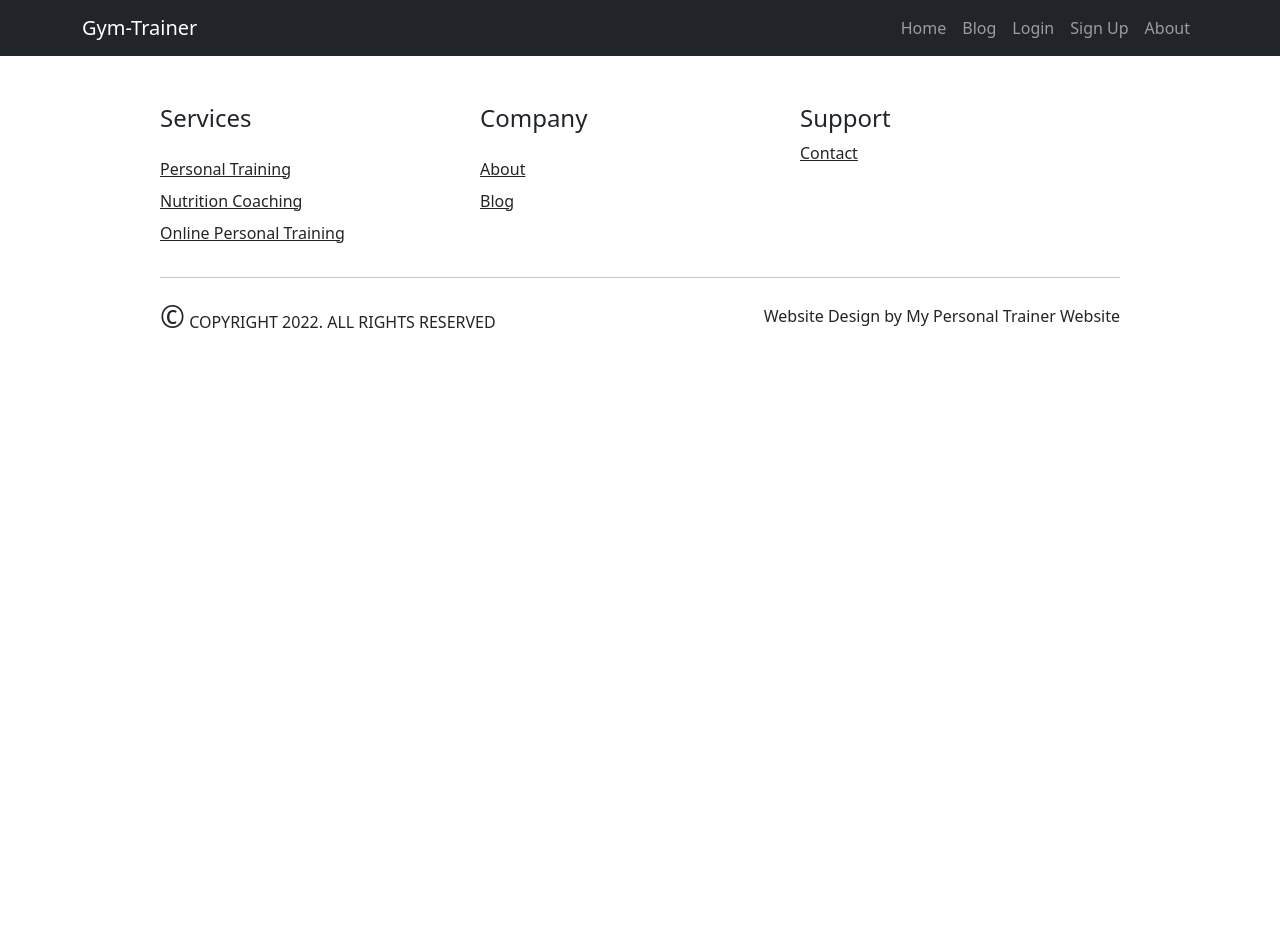
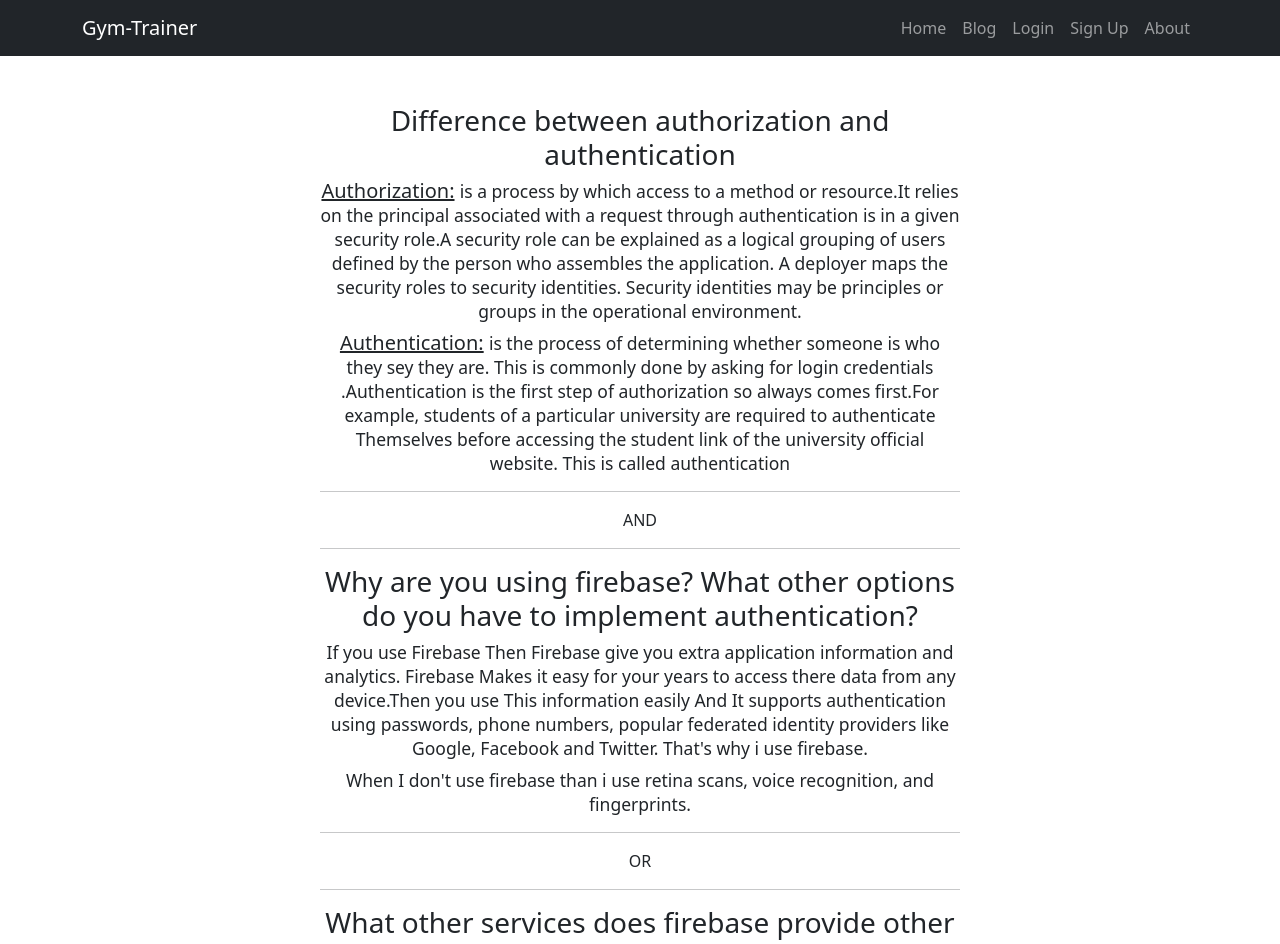
Before and after one commit to Tanjinhossain1/specital-gym-trainer, a React (Create React App) app: page /blog in a window 1280 px wide. Shown: the top 944 px of the page. Before the commit the page ends 800 px from the top, so only its background shows below. Built offline with nearby package versions, Linux system fonts and the light colour scheme; no server answers.

Commit message:
blog page or about page done

```diff
--- a/src/App.js
+++ b/src/App.js
@@ -11,6 +11,8 @@ import LifeTransformCheckout from './Pages/Home/LifeTransformCheckout/LifeTransf
 import SignUp from './Pages/Login/SignUp/SignUp';
 import Login from './Pages/Login/Login/Login';
 import RequireAuth from './Pages/RequireAuth/RequireAuth';
+import Blog from './Pages/Blog/Blog';
+import About from './Pages/About/About';
 
 function App() {
   return (
@@ -19,28 +21,35 @@ function App() {
       <Routes>
         <Route path='/' element={<Home></Home>}></Route>
         <Route path='/home' element={<Home></Home>}></Route>
+        <Route path='/login' element={<Login></Login>}></Route>
+        <Route path='/signup' element={<SignUp></SignUp>}></Route>
+        <Route path='/blog' element={<Blog></Blog>}></Route>
+        <Route path='/about' element={<About></About>}></Route>
+
         <Route path='/accountAbilityCheckout' element={
           <RequireAuth>
             <AccountabilityCheckedOut></AccountabilityCheckedOut>
           </RequireAuth>
         }></Route>
+
         <Route path='/fastTrackDetail' element={
           <RequireAuth>
             <FastTrackDetail></FastTrackDetail>
           </RequireAuth>
         }></Route>
+
         <Route path='/ultimateDetail' element={<RequireAuth>
           <UltimateDetail></UltimateDetail>
         </RequireAuth>}></Route>
+
         <Route path='/lifeTransformCheckout' element={
           <RequireAuth>
             <LifeTransformCheckout></LifeTransformCheckout>
           </RequireAuth>
         }></Route>
-        <Route path='/login' element={<Login></Login>}></Route>
-        <Route path='/signup' element={<SignUp></SignUp>}></Route>
 
       </Routes>
+
       <Footer></Footer>
     </div>
   );
--- /dev/null
+++ b/src/Pages/About/About.css
@@ -0,0 +1,6 @@
+.about-container{
+    display: grid;
+    grid-template-columns: repeat(2, 1fr);
+    align-items: center;
+    margin-bottom: 250px;
+}
--- /dev/null
+++ b/src/Pages/About/About.js
@@ -0,0 +1,20 @@
+import React from 'react';
+import './About.css';
+const About = () => {
+    return (
+        <div>
+
+            <div className='about-container w-75 mx-auto'>
+                <div className=''>
+                    <h1>TANJIN HOSSAIN</h1>
+                    <p>Hi My name is Tanjin Hossain and i want to become a web developer.It's my First and last goal. And i give my best i will give the time and fully hard work. every day i will practice more and more and every day i manage my time and give priority on this and also next six month i will give fully time practice and learning and become a great full web developer.and every day i will give minimum 10 hour. Or i pray for it on my dream. </p>
+                </div>
+                <div className='w-50 mx-auto'>
+                    <img className='w-50' src="https://i.ibb.co/1LHZ1jJ/tanjin-removebg-preview.png" alt="" />
+                </div>
+            </div>
+        </div>
+    );
+};
+
+export default About;
--- /dev/null
+++ b/src/Pages/Blog/Blog.js
@@ -0,0 +1,25 @@
+import React from 'react';
+
+const Blog = () => {
+    return (
+        <div className='text-center mt-5 w-50 mx-auto mb-5'>
+            <h3>Difference between authorization and authentication</h3>
+            <h5><span className='text-decoration-underline'>Authorization:</span> <small> is a process by which access to a method or resource.It relies on the principal associated with a request through authentication is in a given security role.A security role can be explained as a logical grouping of users defined by the person who assembles the application. A deployer maps the security roles to security identities. Security identities may be principles or groups in the operational environment.</small> </h5>
+            <h5><span className='text-decoration-underline'>Authentication:</span> <small> is the process of determining whether someone is who they sey they are. This is commonly done by asking for login credentials .Authentication is the first step of authorization so always comes first.For example, students of a particular university are required to authenticate Themselves before accessing the student link of the university official website. This is called authentication</small></h5>
+            <hr />
+            AND
+            <hr />
+            <h3>Why are you using firebase? What other options do you have to implement authentication?</h3>
+            <h5><small>If you use Firebase Then Firebase give you extra application information and analytics. Firebase Makes it easy for your years to access there data from any device.Then you use This information easily And It supports authentication using passwords, phone numbers, popular federated identity providers like Google, Facebook and Twitter. That's why i use firebase.</small></h5>
+            <h5><small>When I don't use firebase than i use retina scans, voice recognition, and fingerprints.</small></h5>
+
+            <hr />
+            OR
+            <hr />
+            <h3>What other services does firebase provide other than authentication</h3>
+            <h6>WithOut authentication firebase have more services like Hosting, Cloud Storage, Realtime Database, Cloud Functions, Cloud Firestore, Dynamic Links, Creash Reporting,Integration with other Services, Audience Segmentation etc.</h6>
+        </div>
+    );
+};
+
+export default Blog;
```
